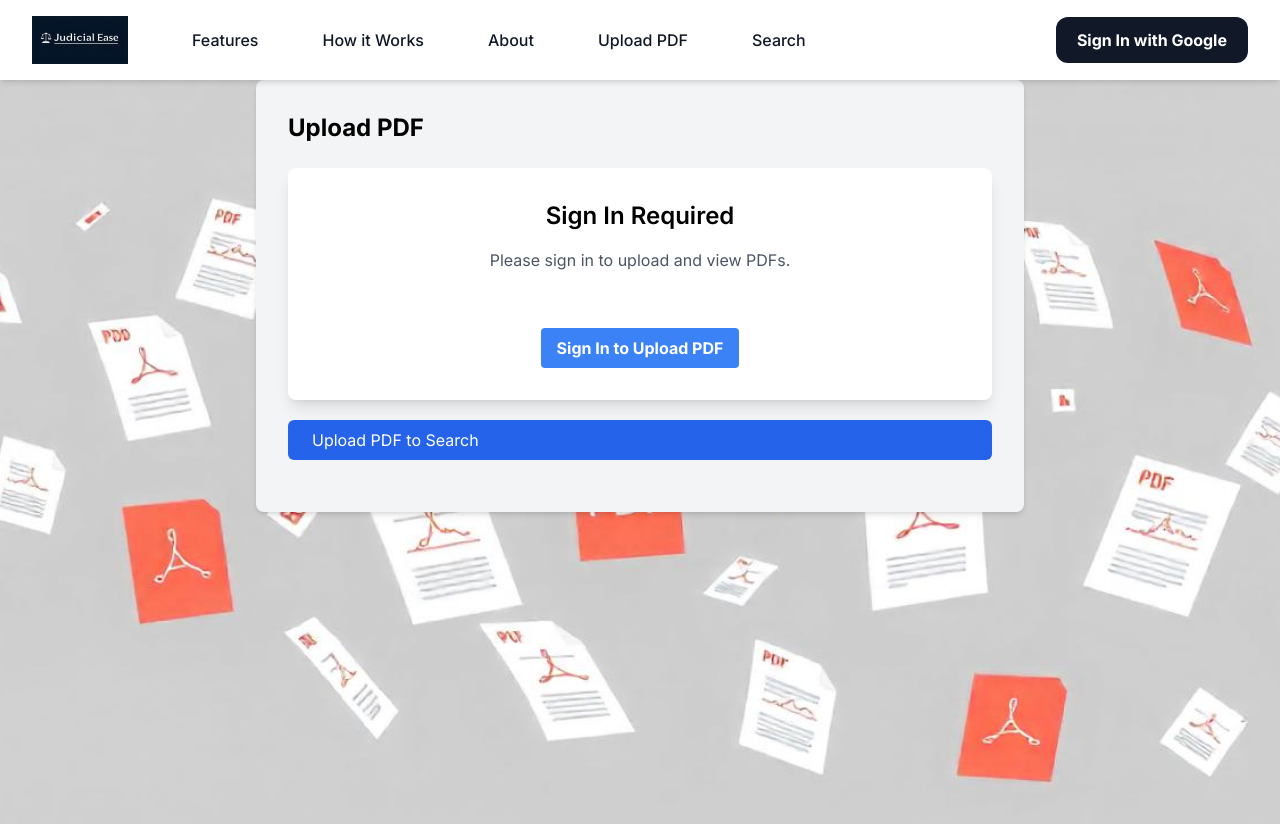
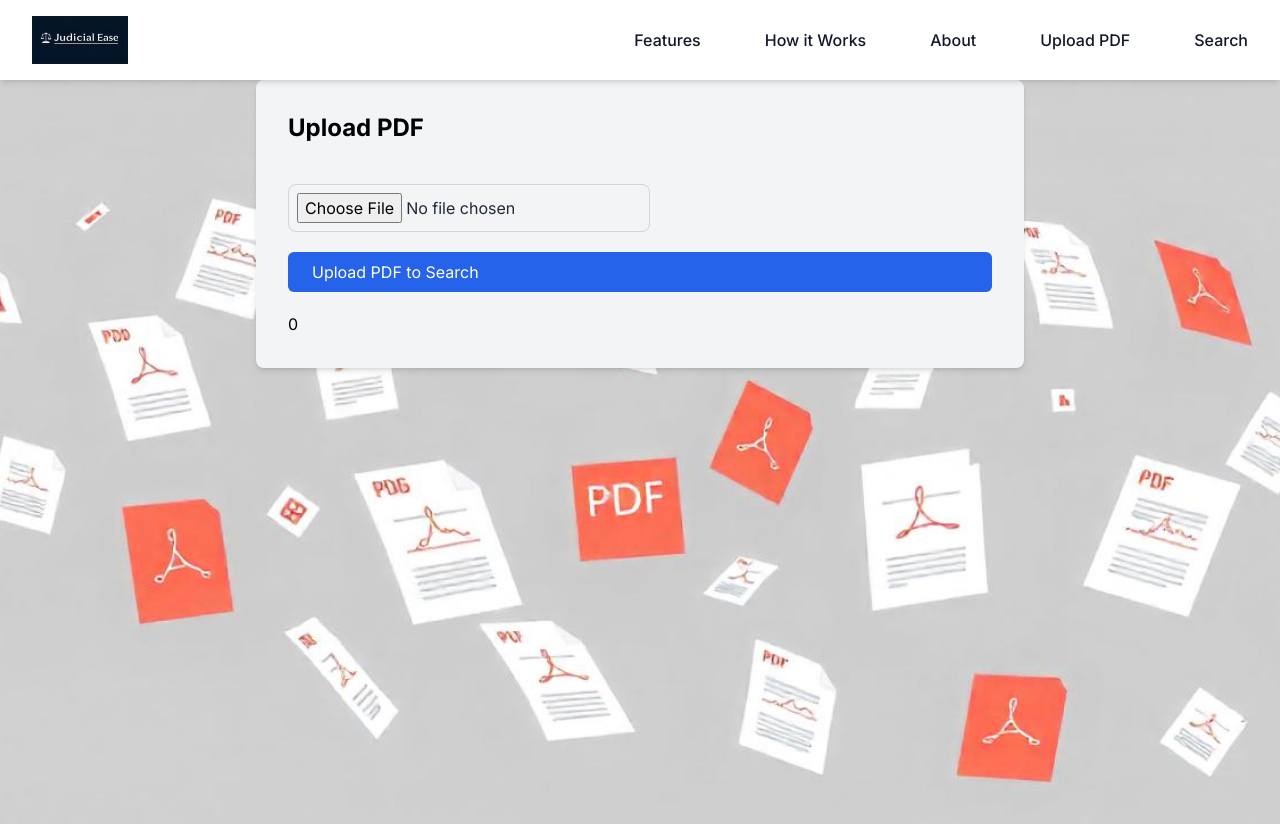
Before and after one commit to MohdAftab011/hackathon-supreme-court, a Next.js app: page /upload in a window 1280 px wide. Shown: the top 824 px of the page. Built offline with nearby package versions, Linux system fonts and the light colour scheme; no server answers.

Commit message:
removed sign in

```diff
--- a/app/upload/page.js
+++ b/app/upload/page.js
@@ -12,7 +12,7 @@ export default function Upload() {
     const [file, setFile] = useState(null);
     const [fileText, setFileText] = useState("");
     const [fileURL, setFileURL] = useState(null); // For the file URL
-    const { user, loading } = useAuth();
+    // const { user, loading } = useAuth();
 
     const [isLoading, setIsLoading] = useState(false);
     const [error, setError] = useState(null);
@@ -113,9 +113,9 @@ export default function Upload() {
         }
     };
 
-    if (loading) {
-        return <div>Loading...</div>;
-    }
+    // if (loading) {
+    //     return <div>Loading...</div>;
+    // }
 
     return (
         <>
@@ -126,8 +126,9 @@ export default function Upload() {
                     backgroundImage: "url('upload-background.jpeg')", // Replace with your image path
                     backgroundSize: "cover",
                     backgroundPosition: "center",
-                backgroundAttachment: "fixed"
-            }}>
+                    backgroundAttachment: "fixed",
+                }}
+            >
                 <section
                     className="bg-gray-100 p-8 shadow-md rounded-lg max-w-3xl mx-auto"
                     style={{
@@ -136,8 +137,9 @@ export default function Upload() {
                         backgroundPosition: "center",
                     }}
                 >
-                    <h1 className="text-2xl font-bold mb-6 text-black">Upload PDF</h1>
-                    {user ? (
+                    <h1 className="text-2xl font-bold mb-6 text-black">
+                        Upload PDF
+                    </h1>
                     <div className="flex w-full justify-between mr-5">
                         <input
                             type="file"
@@ -158,22 +160,6 @@ export default function Upload() {
                             </div>
                         )}
                     </div>
-                    ) : (
-                        <div className="bg-white shadow-lg rounded-lg p-8 text-center">
-                            <h2 className="text-2xl font-semibold mb-4">
-                                Sign In Required
-                            </h2>
-                            <p className="text-gray-600 mb-4">
-                                Please sign in to upload and view PDFs.
-                            </p>
-                            <button
-                                onClick={handleGoogleSignIn}
-                                className="bg-blue-500 hover:bg-blue-600 text-white font-bold py-2 px-4 rounded mt-10"
-                            >
-                                Sign In to Upload PDF
-                            </button>
-                        </div>
-                    )}
                     <div
                         className={` text-white p-2 rounded-md px-6  bg-blue-600   my-5`}
                     >
@@ -183,7 +169,7 @@ export default function Upload() {
                             ? "Results for PDF"
                             : "Upload PDF to Search"}
                     </div>
-                    {user && (articleResults.length || googleResults.length) && (
+                    {(articleResults.length || googleResults.length) && (
                         <ResultsArea
                             articleResults={articleResults}
                             googleResults={googleResults}
--- a/components/Nav.jsx
+++ b/components/Nav.jsx
@@ -92,7 +92,7 @@ const Nav = () => {
                             </a>
                         </div>
 
-                        <div className="hidden lg:ml-auto lg:flex lg:items-center lg:space-x-8 xl:space-x-10">
+                        {/* <div className="hidden lg:ml-auto lg:flex lg:items-center lg:space-x-8 xl:space-x-10">
                             {loading ? (
                                 <div>Loading...</div>
                             ) : user ? (
@@ -115,7 +115,7 @@ const Nav = () => {
                                     Sign In with Google
                                 </button>
                             )}
-                        </div>
+                        </div> */}
                     </div>
                 </div>
             </header>
```
Lines whose indentation alone changed are shown as unchanged.
